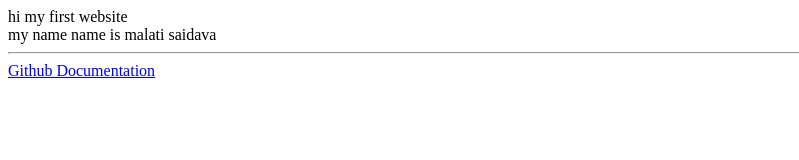
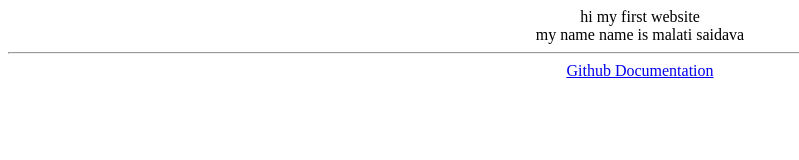
Before and after one commit to malatipatel/malatipatel.github.io, a plain HTML site: page index.html in a window 1280 px wide. Shown: the whole page, without its empty margins (0-799 px from the left). Drawn offline with Linux system fonts and the light colour scheme.

Commit message:
Update index.html

```diff
--- a/index.html
+++ b/index.html
@@ -1,6 +1,6 @@
 <html>
-  hi my first website<br>
+ <center> hi my first website<br>
   my name name is malati saidava
   <hr>
-  <a href="github.index.html">Github Documentation</a>
+   <a href="github.index.html">Github Documentation</a></center>
 </html>
```
